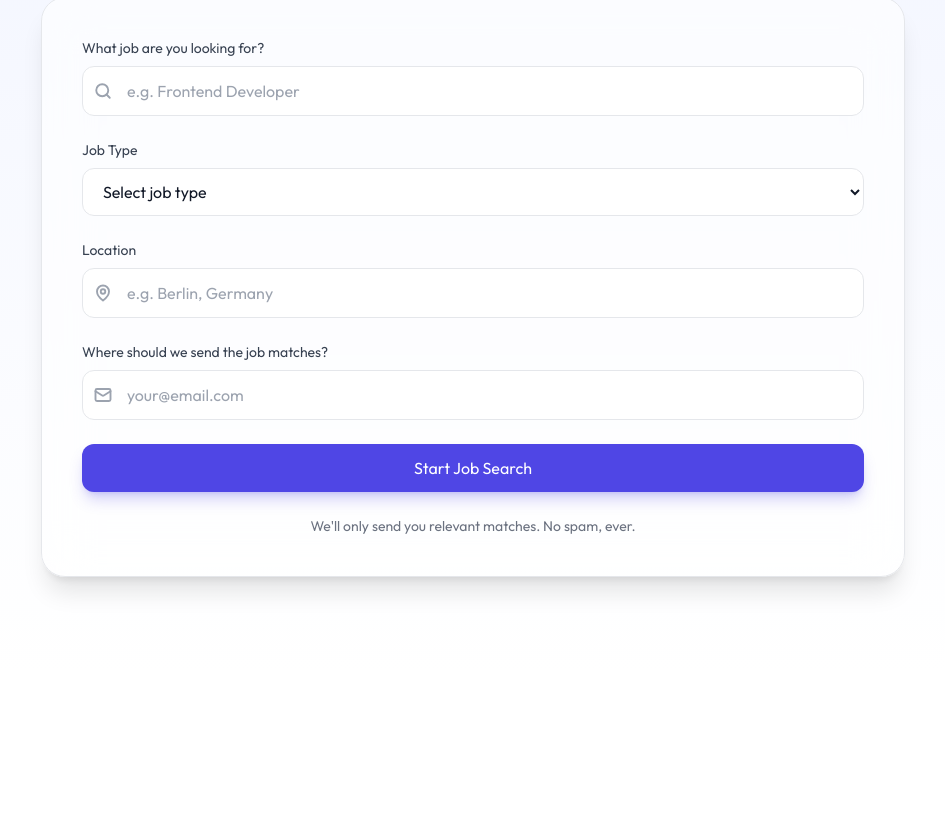
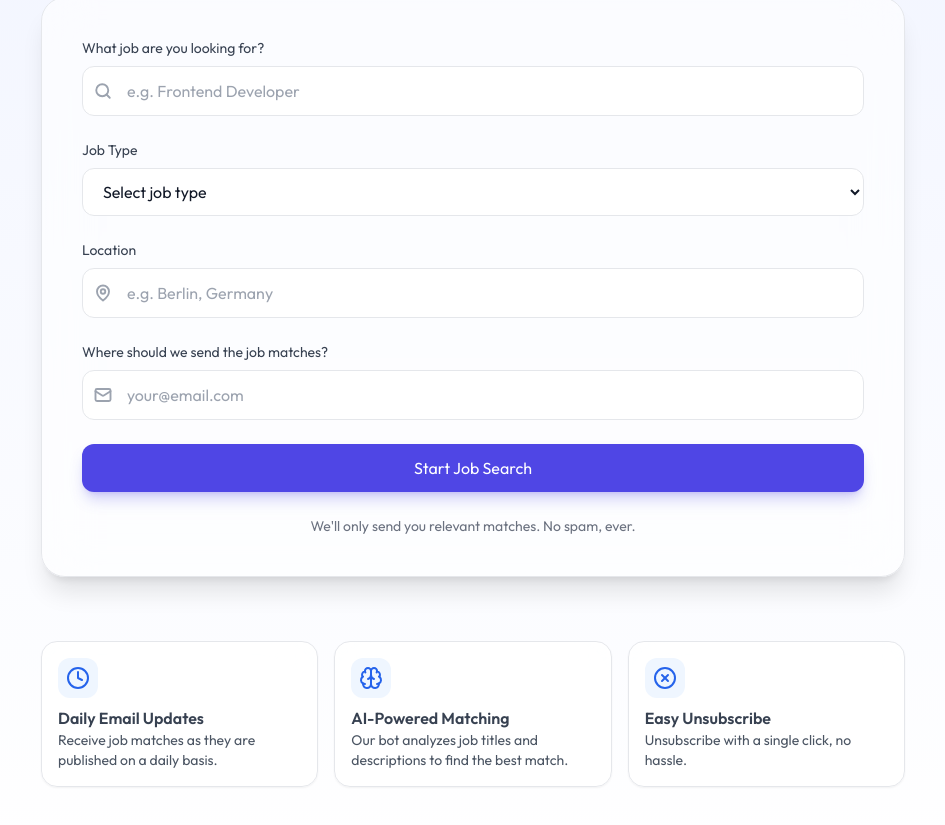
Before and after one commit to whoistahito/Job-Finder-Frontend, a React (Vite) app: page / in a window 1280 px wide. Shown: the part 453-1278 px from the top of the page, without its empty margins (167-1112 px from the left). Before the commit the page ends 1126 px from the top, so only its background shows below. Built offline with nearby package versions, Linux system fonts and the light colour scheme.

Commit message:
Add features part to home page

```diff
--- a/src/App.tsx
+++ b/src/App.tsx
@@ -5,6 +5,7 @@ import {JobSearchForm} from './components/JobSearchForm';
 import {Unsubscribe} from "./pages/Unsubscribe.tsx";
 import {UnsubscribeError} from "./pages/UnsubscribeError.tsx";
 import {UnsubscribeHandler} from "./pages/UnsubscribeHandler.tsx";
+import {Features} from "./components/Features";
 
 function App() {
   return (
@@ -16,6 +17,7 @@ function App() {
       <div className="max-w-4xl mx-auto px-4 py-16 md:py-24 space-y-12 md:space-y-16">
         <Header />
         <JobSearchForm />
+          <Features/>
       </div>
     </main>
               }
--- /dev/null
+++ b/src/components/Features.tsx
@@ -0,0 +1,36 @@
+import React from 'react';
+import {Brain, Clock, XCircle} from 'lucide-react';
+
+export const Features: React.FC = () => {
+    return (
+        <div className="mt-8 flex justify-center">
+            <div className="flex flex-col md:flex-row items-center">
+                <div
+                    className="bg-white/80 backdrop-blur-xl rounded-2xl p-4 border border-neon-pink/10 shadow-sm mb-4 md:mb-0 md:mr-4 w-full md:w-auto flex-1">
+                    <div className="inline-flex items-center justify-center p-2 rounded-xl bg-blue-50 mb-2">
+                        <Clock className="w-6 h-6 text-blue-600"/>
+                    </div>
+                    <h3 className="font-semibold text-gray-700">Daily Email Updates</h3>
+                    <p className="text-gray-600 text-sm">Receive job matches as they are published on a daily basis.</p>
+                </div>
+                <div
+                    className="bg-white/80 backdrop-blur-xl rounded-2xl p-4 border border-neon-pink/10 shadow-sm mb-4 md:mb-0 md:mr-4 w-full md:w-auto flex-1">
+                    <div className="inline-flex items-center justify-center p-2 rounded-xl bg-blue-50 mb-2">
+                        <Brain className="w-6 h-6 text-blue-600"/>
+                    </div>
+                    <h3 className="font-semibold text-gray-700">AI-Powered Matching</h3>
+                    <p className="text-gray-600 text-sm">Our bot analyzes job titles and descriptions to find the best
+                        match.</p>
+                </div>
+                <div
+                    className="bg-white/80 backdrop-blur-xl rounded-2xl p-4 border border-neon-pink/10 shadow-sm w-full md:w-auto flex-1">
+                    <div className="inline-flex items-center justify-center p-2 rounded-xl bg-blue-50 mb-2">
+                        <XCircle className="w-6 h-6 text-blue-600"/>
+                    </div>
+                    <h3 className="font-semibold text-gray-700">Easy Unsubscribe</h3>
+                    <p className="text-gray-600 text-sm">Unsubscribe with a single click, no hassle.</p>
+                </div>
+            </div>
+        </div>
+    );
+};
```
